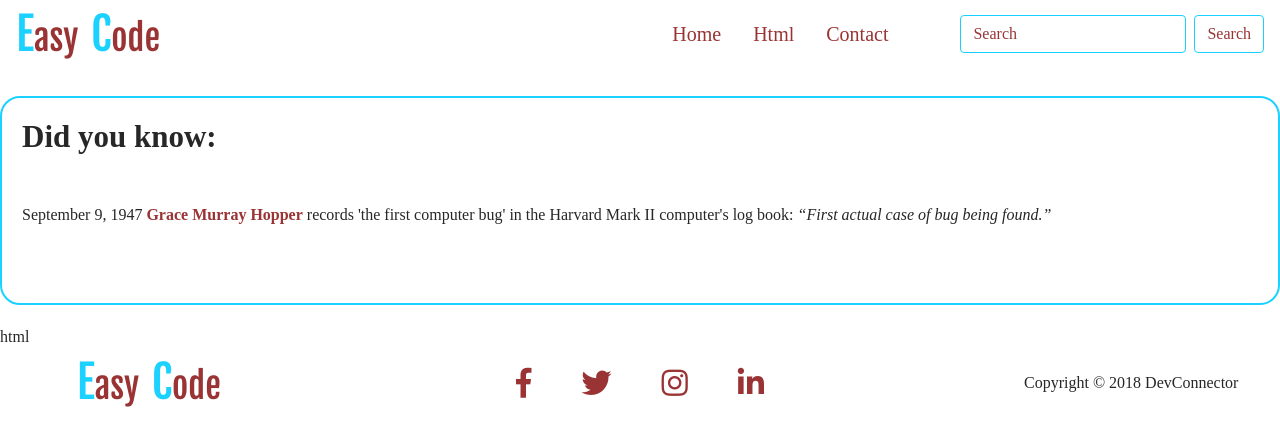
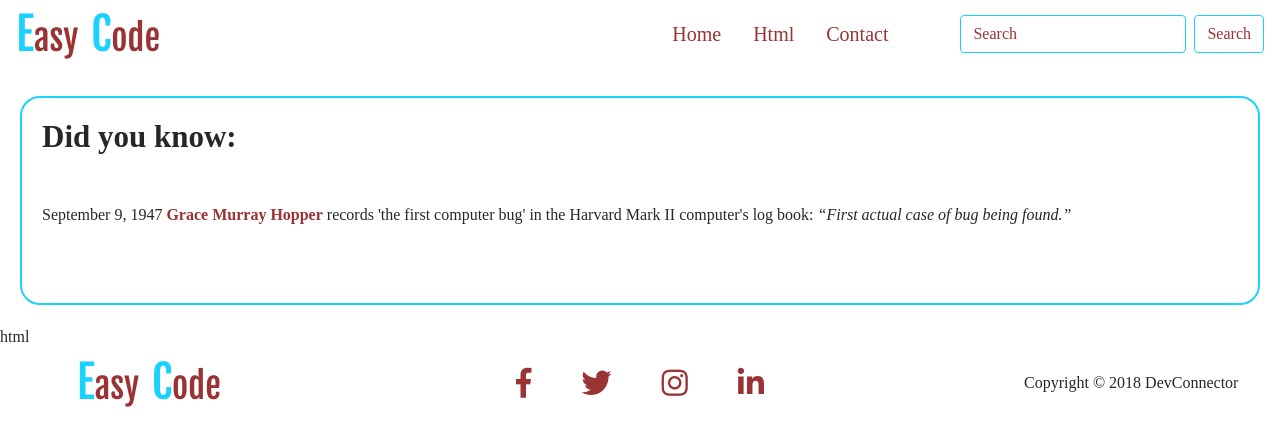
Before and after one commit to TextError/Easy-Code, a React (Create React App) app in the folder client/: page /Html in a window 1280 px wide. Shown: the top 446 px of the page. Built offline with nearby package versions, Linux system fonts and the light colour scheme.

Commit message:
react func class didYouKnow

```diff
--- a/client/src/components/HTML/didYouKnow/DidYouKnow.js
+++ b/client/src/components/HTML/didYouKnow/DidYouKnow.js
@@ -1,17 +1,13 @@
-import React, { Component } from 'react';
+import React from 'react'
 import '../../../style/DidYouKnow.css';
 
-class DidYouKnow extends Component {
-  render() {
+export default (props) => {
   return (
     <div className='did-you-know'>
       <h1><strong>Did you know: </strong></h1>
       <div className='did-you-know-box'>
-          <p>{this.props.test}</p>
+        <p>{props.test}</p>
       </div>
     </div>
   )
-  }
-}
-
-export default DidYouKnow;
+};
--- a/client/src/style/DidYouKnow.css
+++ b/client/src/style/DidYouKnow.css
@@ -1,7 +1,9 @@
+@import './App.css';
+
 .did-you-know {
-  margin: 20px 0 20px 0;
+  margin: 20px 20px 20px 20px;
   padding: 20px;
-  border: 2px solid rgb(27, 209, 255);
+  border: 2px solid var(--blue);
   border-radius: 20px;
   text-align: justify;
   font-family: 'Times New Roman', Times, serif;
@@ -21,12 +23,12 @@
 }
 
 .did-you-know a {
-  color: rgb(154, 51, 52);
+  color: var(--brown);
   font-weight: 600;
 }
 
 .did-you-know a:hover{
-  color: rgb(27, 209, 255);
+  color: var(--blue);
   text-decoration: none;
 }
 
```
Lines whose indentation alone changed are shown as unchanged.
